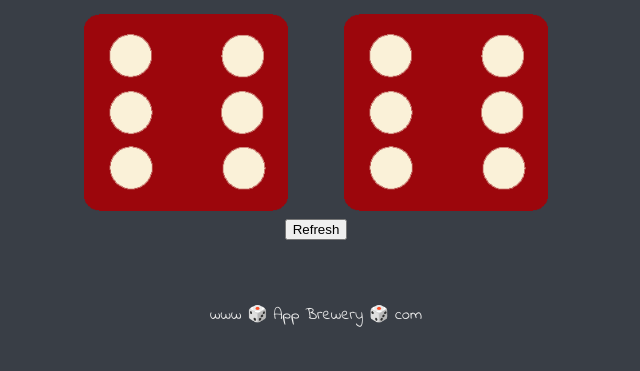
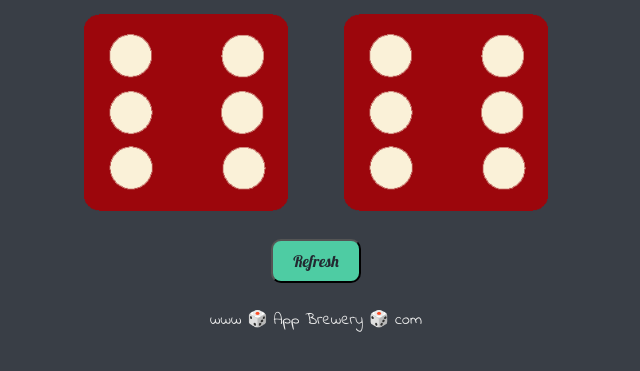
Before and after one commit to skailais/Dice-generator, a plain HTML site: page index.html in a window 1280 px wide. Shown: the part 321-692 px from the top of the page, without its empty margins (324-964 px from the left). Drawn offline with Linux system fonts and the light colour scheme.

Commit message:
Add files via upload

```diff
--- a/styles.css
+++ b/styles.css
@@ -33,7 +33,7 @@ img {
 }
 
 footer {
-  margin-top: 5%;
+  margin-top: 2%;
   color: #EEEEEE;
   text-align: center;
   font-family: 'Indie Flower', cursive;
@@ -41,6 +41,16 @@ footer {
 }
 
 .btnContainer {
+  margin-top: 20px;
   display: flex;
   justify-content: center;
 }
+
+.btn {
+  border-radius: 10px;
+  padding: 10px 20px 10px 20px;
+  background-color: #4ECCA3;
+  font-size: 16px;
+  font-family: 'Lobster', cursive;
+  color: #232931;
+}
```
